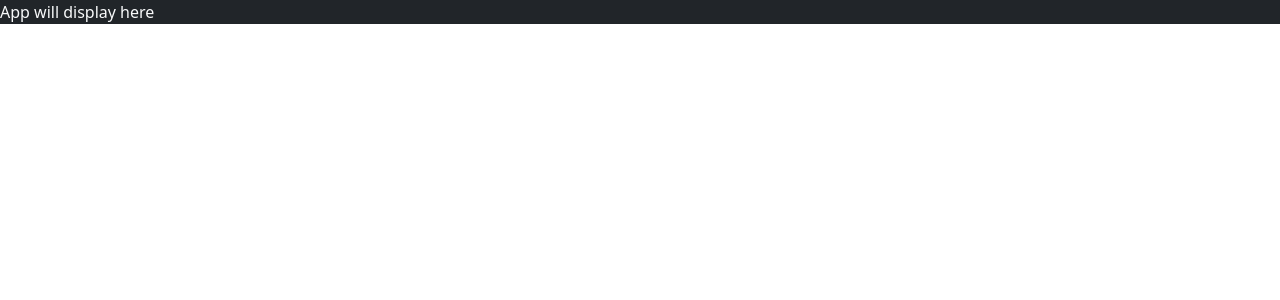
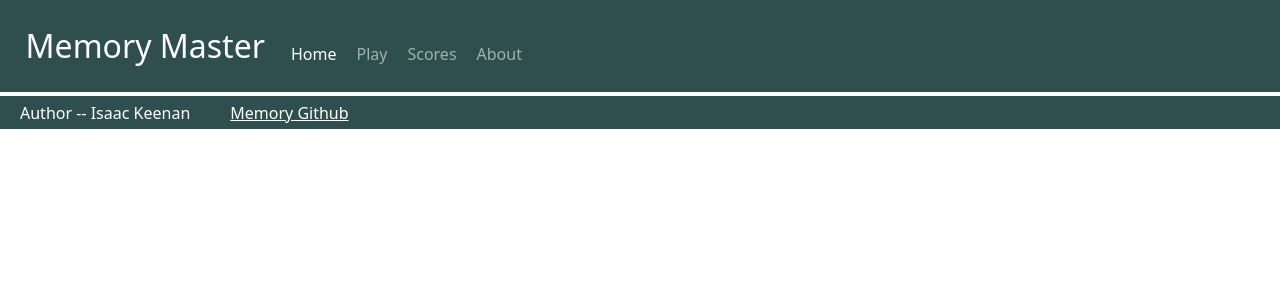
Before and after one commit to peacoltrain/startup, a React (Vite) app: page / in a window 1280 px wide. Shown: the top 300 px of the page. Built offline with nearby package versions, Linux system fonts and the light colour scheme.

Commit message:
Added basic structure to app.jsx

```diff
--- a/src/app.jsx
+++ b/src/app.jsx
@@ -3,5 +3,38 @@ import 'bootstrap/dist/css/bootstrap.min.css';
 import './app.css';
 
 export default function App() {
-  return <div className="body bg-dark text-light">App will display here</div>;
+  return (
+    <div>
+        <header>
+        <nav className="navbar fixed-top navbar-dark">
+            <a className="navbar-brand" href="#">Memory Master</a>
+            <menu className="navbar-nav">
+            <li className="nav-item">
+                <a className="nav-link active" href="index.html">Home</a>
+            </li>
+            <li className="nav-item">
+                <a className="nav-link" href="game.html">Play</a>
+            </li>
+            <li className="nav-item">
+                <a className="nav-link" href="scores.html">Scores</a>
+            </li>
+            <li className="nav-item">
+                <a className="nav-link" href="about.html">About</a>
+            </li>
+            </menu>
+        </nav>
+        </header>
+
+        <main>
+        <p>This is placeholder for main</p>
+        </main>
+
+        <footer>
+        <hr />
+        <span className="text-reset">Author -- Isaac Keenan</span>
+        <br />
+        <a href="https://github.com/peacoltrain/startup.git">Memory Github</a>
+        </footer>
+    </div>
+  );
 }
```
